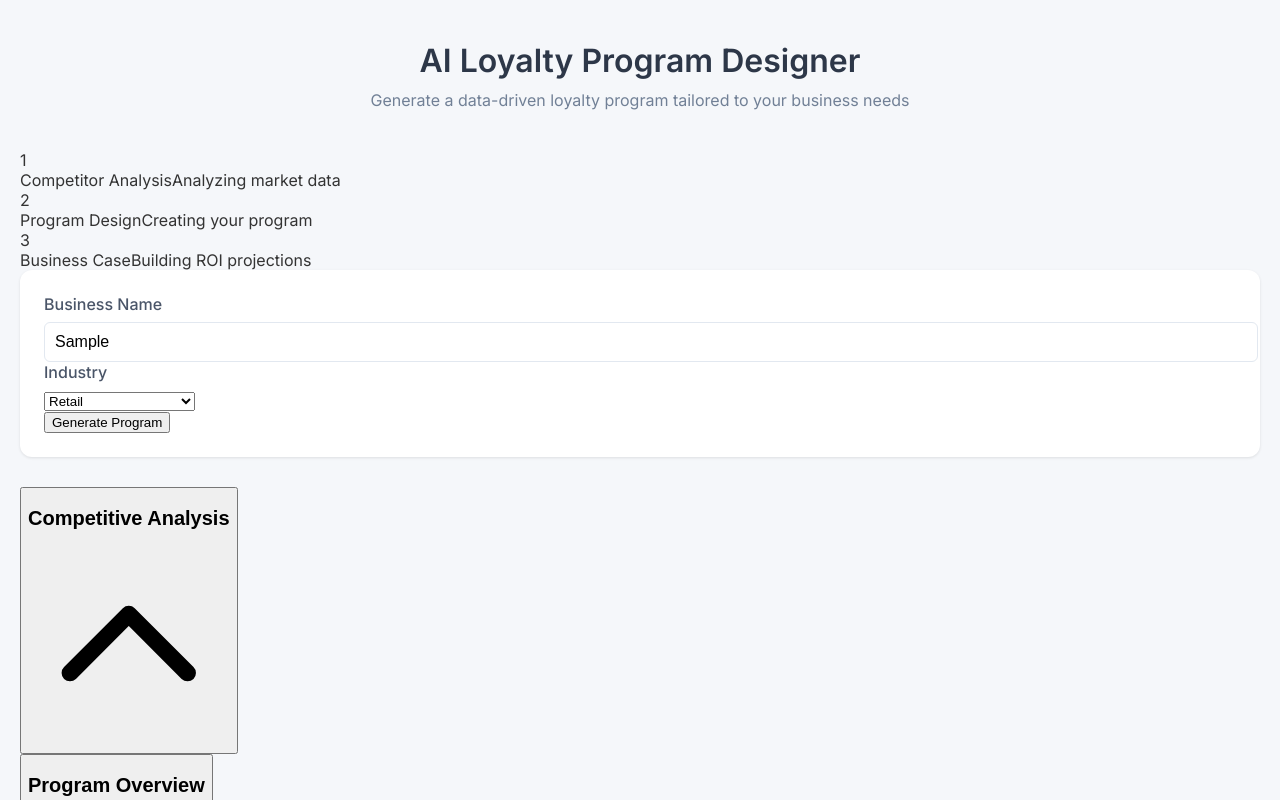
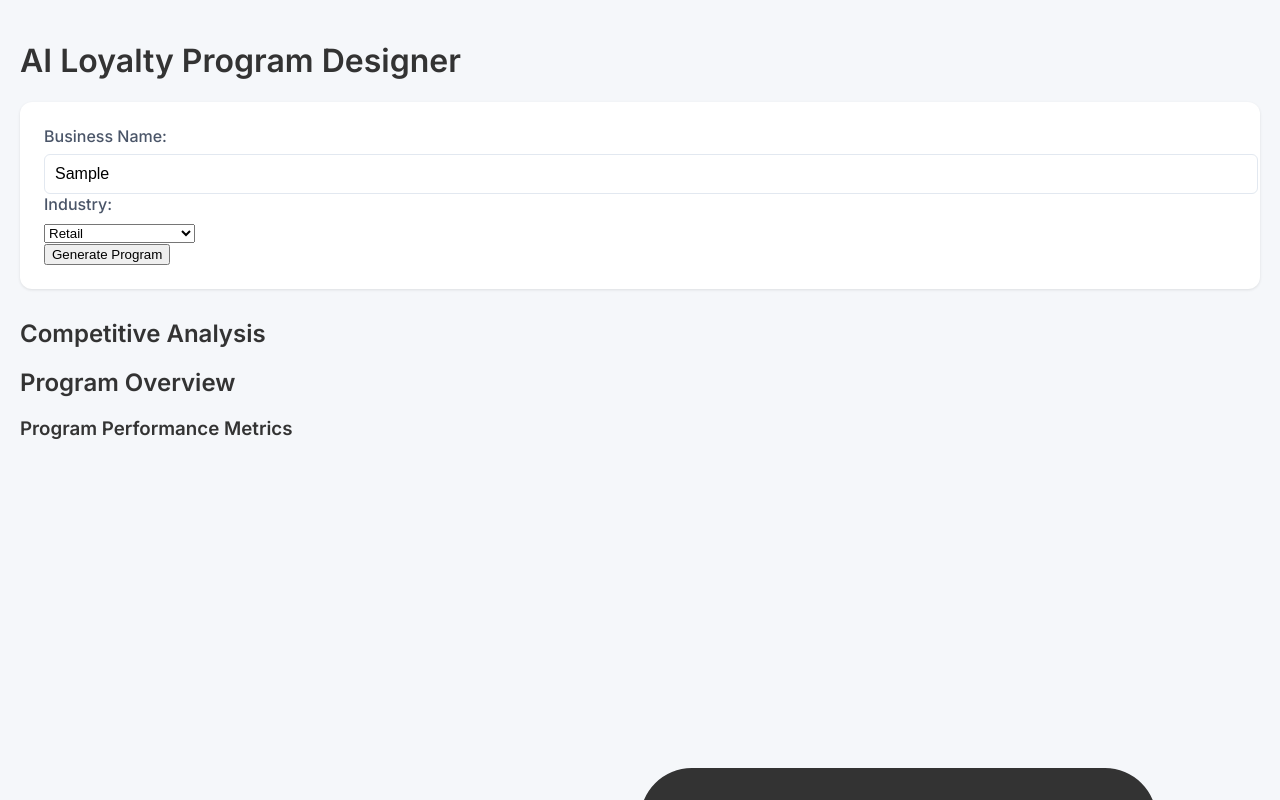
Before and after one commit to fsilva7456/loyalty-program-ai, a React (Create React App) app: page / in a window 1280 px wide. Both pictures are taken after typing "Sample" into the empty fields and a click on the button "Generate Program". Shown: the top 800 px of the page. Built offline with nearby package versions, Linux system fonts and the light colour scheme.

Commit message:
Simplified App.js with basic functionality and clean layout

```diff
--- a/src/App.js
+++ b/src/App.js
@@ -1,8 +1,5 @@
 import React, { useState } from 'react';
-import { Transition } from '@headlessui/react';
-import { AlertCircle, Loader2, Copy, CheckCircle2 } from 'lucide-react';
 import ProgressSteps from './components/ProgressSteps';
-import CollapsibleSection from './components/CollapsibleSection';
 import CompetitorAnalysis from './components/CompetitorAnalysis';
 import ProgramSummary from './components/ProgramSummary';
 import ProgramTiers from './components/ProgramTiers';
@@ -12,12 +9,11 @@ function App() {
   const [businessName, setBusinessName] = useState('');
   const [industry, setIndustry] = useState('retail');
   const [currentStep, setCurrentStep] = useState(0);
-  const [generatedProgram, setGeneratedProgram] = useState('');
-  const [competitorAnalysis, setCompetitorAnalysis] = useState('');
+  const [generatedProgram, setGeneratedProgram] = useState(null);
+  const [competitorAnalysis, setCompetitorAnalysis] = useState(null);
   const [businessCase, setBusinessCase] = useState('');
   const [isLoading, setIsLoading] = useState(false);
   const [error, setError] = useState('');
-  const [copySuccess, setCopySuccess] = useState('');
 
   const handleSubmit = async (e) => {
     e.preventDefault();
@@ -25,9 +21,6 @@ function App() {
     setError('');
 
     try {
-      // Your OpenAI API integration logic here
-      // const response = await openai.chat.completions.create({...})
-
       // Mock data for demonstration
       const mockData = {
         competitorAnalysis: {
@@ -48,11 +41,13 @@ function App() {
             projectedROI: '280%',
             customerRetention: '35%'
           }
-        }
+        },
+        businessCase: 'Sample business case text with ROI projections and implementation timeline.'
       };
 
       setCompetitorAnalysis(mockData.competitorAnalysis);
       setGeneratedProgram(mockData.program);
+      setBusinessCase(mockData.businessCase);
       setCurrentStep(1);
     } catch (err) {
       setError('Failed to generate program. Please try again.');
@@ -61,62 +56,29 @@ function App() {
     }
   };
 
-  const handleCopy = (text, type) => {
-    navigator.clipboard.writeText(text);
-    setCopySuccess(type);
-    setTimeout(() => setCopySuccess(''), 2000);
-  };
+  return (
+    <div>
+      <h1>AI Loyalty Program Designer</h1>
 
-  return (
-    <div className="min-h-screen bg-gray-50">
-      {/* Hero Section */}
-      <div className="bg-gradient-to-r from-blue-600 to-blue-700 pb-32">
-        <div className="max-w-7xl mx-auto px-4 sm:px-6 lg:px-8 py-12">
-          <header className="text-center">
-            <h1 className="text-4xl font-bold text-white mb-4">
-              AI Loyalty Program Designer
-            </h1>
-            <p className="text-xl text-blue-100 max-w-2xl mx-auto">
-              Generate a data-driven loyalty program tailored to your business needs
-            </p>
-          </header>
-        </div>
-      </div>
-
-      {/* Main Content */}
-      <main className="-mt-32">
-        <div className="max-w-7xl mx-auto pb-12 px-4 sm:px-6 lg:px-8">
-          {/* Progress Steps */}
-          <div className="bg-white rounded-lg shadow-sm px-5 py-6 sm:px-6 mb-6">
-            <ProgressSteps currentStep={currentStep} />
-          </div>
-
-          {/* Form Section */}
-          <div className="bg-white rounded-lg shadow-sm px-5 py-6 sm:px-6 mb-6">
-            <form onSubmit={handleSubmit} className="space-y-6">
-              <div className="grid grid-cols-1 gap-6 sm:grid-cols-2">
+      {/* Basic Form */}
       <div>
-                  <label htmlFor="businessName" className="block text-sm font-medium text-gray-700">
-                    Business Name
-                  </label>
+        <form onSubmit={handleSubmit}>
+          <div>
+            <label htmlFor="businessName">Business Name:</label>
             <input
               type="text"
               id="businessName"
               value={businessName}
               onChange={(e) => setBusinessName(e.target.value)}
-                    className="mt-1 block w-full rounded-md border-gray-300 shadow-sm focus:border-blue-500 focus:ring-blue-500"
               required
             />
           </div>
           <div>
-                  <label htmlFor="industry" className="block text-sm font-medium text-gray-700">
-                    Industry
-                  </label>
+            <label htmlFor="industry">Industry:</label>
             <select
               id="industry"
               value={industry}
               onChange={(e) => setIndustry(e.target.value)}
-                    className="mt-1 block w-full rounded-md border-gray-300 shadow-sm focus:border-blue-500 focus:ring-blue-500"
             >
               <option value="retail">Retail</option>
               <option value="restaurant">Restaurant</option>
@@ -125,103 +87,43 @@ function App() {
               <option value="wellness">Health & Wellness</option>
             </select>
           </div>
-              </div>
-
-              <div className="flex justify-end">
-                <button
-                  type="submit"
-                  disabled={isLoading}
-                  className="inline-flex items-center px-4 py-2 border border-transparent text-base font-medium rounded-md shadow-sm text-white bg-blue-600 hover:bg-blue-700 focus:outline-none focus:ring-2 focus:ring-offset-2 focus:ring-blue-500 disabled:opacity-50"
-                >
-                  {isLoading ? (
-                    <>
-                      <Loader2 className="animate-spin -ml-1 mr-3 h-5 w-5" />
-                      Generating...
-                    </>
-                  ) : (
-                    'Generate Program'
-                  )}
+          <button type="submit" disabled={isLoading}>
+            {isLoading ? 'Generating...' : 'Generate Program'}
           </button>
-              </div>
         </form>
       </div>
 
-          {/* Error Message */}
-          <Transition
-            show={!!error}
-            enter="transition-opacity duration-150"
-            enterFrom="opacity-0"
-            enterTo="opacity-100"
-            leave="transition-opacity duration-150"
-            leaveFrom="opacity-100"
-            leaveTo="opacity-0"
-          >
-            <div className="rounded-md bg-red-50 p-4 mb-6">
-              <div className="flex">
-                <div className="flex-shrink-0">
-                  <AlertCircle className="h-5 w-5 text-red-400" />
-                </div>
-                <div className="ml-3">
-                  <p className="text-sm font-medium text-red-800">{error}</p>
-                </div>
-              </div>
-            </div>
-          </Transition>
+      {/* Error Display */}
+      {error && <div style={{ color: 'red' }}>{error}</div>}
 
-          {/* Generated Content */}
+      {/* Results Section */}
       {currentStep > 0 && (
-            <div className="space-y-6">
-              {/* Competitor Analysis */}
-              <CollapsibleSection title="Competitive Analysis" defaultExpanded>
-                <div className="bg-white rounded-lg shadow-sm px-5 py-6">
+        <div>
+          {competitorAnalysis && (
+            <div>
+              <h2>Competitive Analysis</h2>
               <CompetitorAnalysis data={competitorAnalysis} />
             </div>
-              </CollapsibleSection>
+          )}
 
-              {/* Program Summary */}
-              <CollapsibleSection title="Program Overview" defaultExpanded>
-                <div className="bg-white rounded-lg shadow-sm px-5 py-6">
-                  <ProgramSummary data={generatedProgram?.metrics} />
-                </div>
-              </CollapsibleSection>
+          {generatedProgram && (
+            <>
+              <h2>Program Overview</h2>
+              <ProgramSummary data={generatedProgram.metrics} />
 
-              {/* Program Tiers */}
-              <CollapsibleSection title="Program Tiers" defaultExpanded>
-                <div className="bg-white rounded-lg shadow-sm px-5 py-6">
-                  <ProgramTiers tiers={generatedProgram?.tiers} />
-                </div>
-              </CollapsibleSection>
-
-              {/* Business Case */}
-              <CollapsibleSection title="Business Case" defaultExpanded>
-                <div className="bg-white rounded-lg shadow-sm px-5 py-6">
-                  <div className="prose max-w-none">
-                    <div className="flex justify-end mb-4">
-                      <button
-                        onClick={() => handleCopy(businessCase, 'case')}
-                        className="inline-flex items-center px-3 py-2 border border-gray-300 shadow-sm text-sm leading-4 font-medium rounded-md text-gray-700 bg-white hover:bg-gray-50 focus:outline-none focus:ring-2 focus:ring-offset-2 focus:ring-blue-500"
-                      >
-                        {copySuccess === 'case' ? (
-                          <>
-                            <CheckCircle2 className="h-4 w-4 mr-2 text-green-500" />
-                            Copied!
-                          </>
-                        ) : (
-                          <>
-                            <Copy className="h-4 w-4 mr-2" />
-                            Copy
+              <h2>Program Tiers</h2>
+              <ProgramTiers tiers={generatedProgram.tiers} />
             </>
           )}
-                      </button>
-                    </div>
-                    {businessCase}
-                  </div>
-                </div>
-              </CollapsibleSection>
+
+          {businessCase && (
+            <div>
+              <h2>Business Case</h2>
+              <p>{businessCase}</p>
             </div>
           )}
         </div>
-      </main>
+      )}
     </div>
   );
 }
```
Lines whose indentation alone changed are shown as unchanged.
